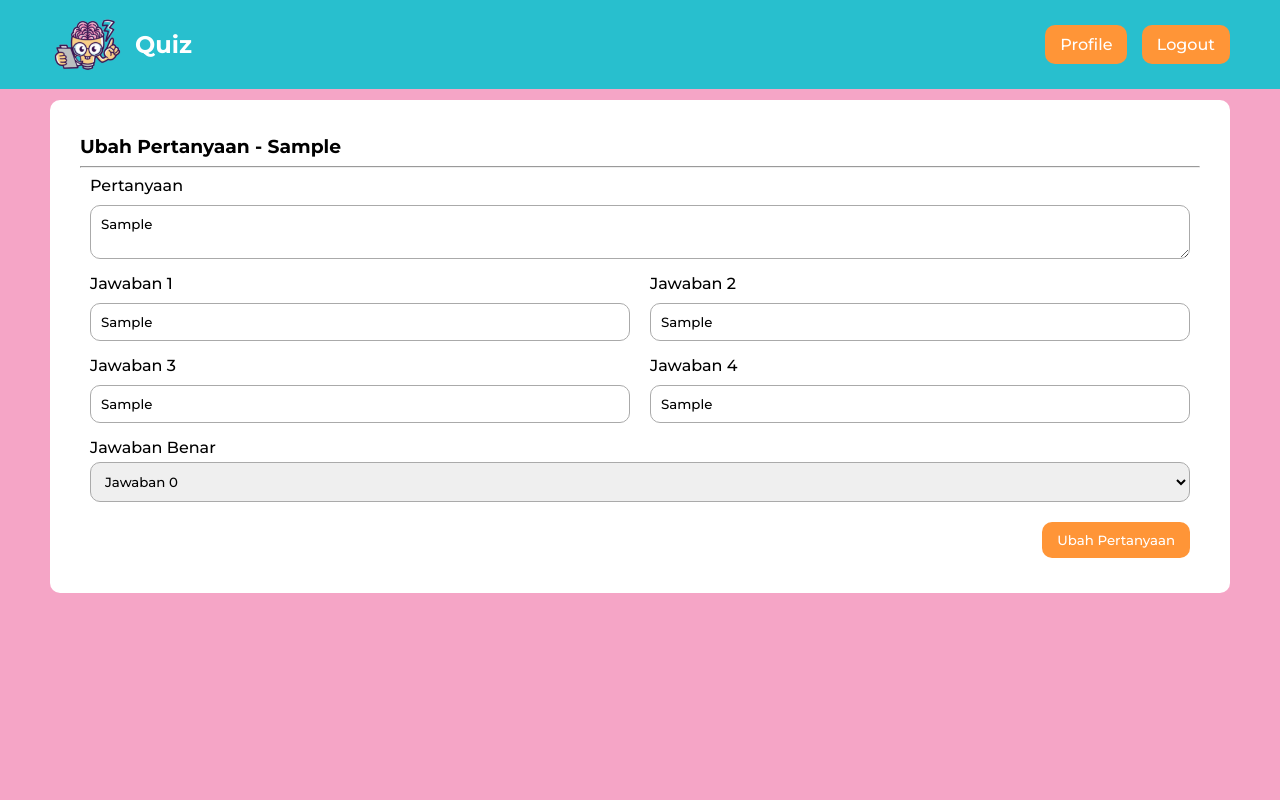
After one commit to hako-975/quiz, a PHP site: page /ubah_pertanyaan.php?id_pertanyaan=1 in a window 1280 px wide. The commit adds this page. Run offline with PHP 8.4, Linux system fonts and the light colour scheme; a user stored in the database is signed in; data comes from the database, SQL or seed files in the repository; tables that the repository leaves empty hold one stand-in row (values such as "Sample post").

Commit message:
crud pertanyaan

```diff
--- a/login.php
+++ b/login.php
@@ -53,7 +53,7 @@
 	<div class="container anti-navbar">
 		<form method="post" class="form">
 			<img src="img/logo.png" alt="Logo">
-		  	<h2 class="title">Form Login</h2>
+		  	<h3 class="title">Form Login</h3>
             <hr>
 		  	<label class="label" for="username">Username</label>
 		  	<input class="input" type="text" id="username" name="username" required>
--- a/registrasi.php
+++ b/registrasi.php
@@ -65,7 +65,7 @@
 	<div class="container anti-navbar">
 		<form method="post" class="form">
 			<img src="img/logo.png" alt="Logo">
-		  	<h2 class="title">Form Registrasi</h2>
+		  	<h3 class="title">Form Registrasi</h3>
             <hr>
             <label class="label" for="username">Username</label>
             <input class="input" type="text" id="username" name="username" required>
--- a/style.css
+++ b/style.css
@@ -10,6 +10,12 @@ body {
 
 .container {
   padding: 15px 50px;
+}
+
+@media (max-width: 576px) {
+  .container {
+    padding: 10px;
+  }
 }
 
 .navbar {
@@ -126,7 +132,7 @@ body {
   width: 100%;
 }
 
-.form h1, .form h2 {
+.form h1, .form h3 {
   margin: 5px 0;
 }
 
@@ -200,7 +206,7 @@ body {
   background-color: #fff;
 }
 
-.profile h1, .profile h2 {
+.profile h1, .profile h3 {
   margin-bottom: 0;
 }
 
@@ -343,3 +349,20 @@ body {
 .mt-10 {
   margin-top: 10px;
 }
+
+.row {
+  display: flex;
+  flex-wrap: wrap;
+}
+
+.col {
+  flex: 1;
+  padding: 0 10px;
+}
+
+@media (max-width: 768px) {
+  .col {
+    flex-basis: 100%;
+    width: 100%;
+  }
+}
--- a/ubah_password.php
+++ b/ubah_password.php
@@ -71,7 +71,7 @@
 
     <div class="container anti-navbar">
         <form method="post" class="form form-left">
-            <h2>Ubah Password - <?= $data_user['username']; ?></h2>
+            <h3>Ubah Password - <?= $data_user['username']; ?></h3>
             <hr>
             <label class="label" for="password_lama">Password Lama</label>
             <input class="input" type="password" id="password_lama" name="password_lama" required>
--- /dev/null
+++ b/ubah_pertanyaan.php
@@ -0,0 +1,121 @@
+<?php
+    require_once 'koneksi.php';
+
+    if (!isset($_SESSION['id_user'])) {
+        header("Location: login.php");
+        exit;
+    }
+
+    $id_user = $_SESSION['id_user'];
+    $data_user = mysqli_fetch_assoc(mysqli_query($koneksi, "SELECT * FROM user WHERE id_user = '$id_user'"));
+
+
+    $id_pertanyaan = $_GET['id_pertanyaan'];
+    $pertanyaan = mysqli_query($koneksi, "SELECT * FROM pertanyaan WHERE id_pertanyaan = '$id_pertanyaan'");
+    $data_pertanyaan = mysqli_fetch_assoc($pertanyaan);
+    $id_quiz = $data_pertanyaan['id_quiz'];
+    $cek_quiz = mysqli_query($koneksi, "SELECT * FROM quiz WHERE id_quiz = '$id_quiz' AND id_user = '$id_user'");
+
+    if (mysqli_num_rows($cek_quiz) <= 0) {
+        echo "
+            <script>
+                alert('Pertanyaan gagal diubah!')
+                window.history.back()
+            </script>
+        ";
+        exit;
+    }
+
+
+    if (isset($_POST['btnUbah'])) {
+        $pertanyaan = htmlspecialchars($_POST['pertanyaan']);
+        $jawaban1 = htmlspecialchars($_POST['jawaban1']);
+        $jawaban2 = htmlspecialchars($_POST['jawaban2']);
+        $jawaban3 = htmlspecialchars($_POST['jawaban3']);
+        $jawaban4 = htmlspecialchars($_POST['jawaban4']);
+        $jawaban_benar = htmlspecialchars($_POST['jawaban_benar']);
+
+        $ubah_pertanyaan = mysqli_query($koneksi, "UPDATE pertanyaan SET pertanyaan = '$pertanyaan', jawaban1 = '$jawaban1', jawaban2 = '$jawaban2', jawaban3 = '$jawaban3', jawaban4 = '$jawaban4', jawaban_benar = '$jawaban_benar' WHERE id_pertanyaan = '$id_pertanyaan' AND id_quiz = '$id_quiz'");
+
+        if ($ubah_pertanyaan) {
+            echo "
+                <script>
+                    alert('Pertanyaan berhasil diubah!')
+                    window.location.href='detail_quiz.php?id_quiz=$id_quiz'
+                </script>
+            ";
+            exit;
+        } else {
+            echo "
+                <script>
+                    alert('Pertanyaan gagal diubah!')
+                    window.history.back()
+                </script>
+            ";
+            exit;
+        }
+    }
+ ?>
+
+<html>
+<head>
+    <?php include_once 'head.php'; ?>
+    <title>Ubah Pertanyaan - <?= $data_pertanyaan['pertanyaan']; ?></title>
+</head>
+<body>
+    <?php include_once 'navbar.php'; ?>
+
+    <div class="container anti-navbar">
+        <form method="post" class="form form-100">
+            <h3>Ubah Pertanyaan - <?= $data_pertanyaan['pertanyaan']; ?></h3>
+            <hr>
+            <div class="row">
+                <div class="col">
+                    <label class="label" for="pertanyaan">Pertanyaan</label>
+                    <textarea class="input" id="pertanyaan" name="pertanyaan" required><?= $data_pertanyaan['pertanyaan']; ?></textarea>
+                </div>
+            </div>
+            <div class="row">
+                <div class="col">
+                    <label class="label" for="jawaban1">Jawaban 1</label>
+                    <input class="input" type="text" id="jawaban1" name="jawaban1" value="<?= $data_pertanyaan['jawaban1']; ?>" required>
+                </div>
+
+                <div class="col">
+                    <label class="label" for="jawaban2">Jawaban 2</label>
+                    <input class="input" type="text" id="jawaban2" name="jawaban2" value="<?= $data_pertanyaan['jawaban2']; ?>" required>
+                </div>
+            </div>
+            <div class="row">
+                <div class="col">
+                    <label class="label" for="jawaban3">Jawaban 3</label>
+                    <input class="input" type="text" id="jawaban3" name="jawaban3" value="<?= $data_pertanyaan['jawaban3']; ?>" required>
+                </div>
+                <div class="col">
+                    <label class="label" for="jawaban4">Jawaban 4</label>
+                    <input class="input" type="text" id="jawaban4" name="jawaban4" value="<?= $data_pertanyaan['jawaban4']; ?>" required>
+                </div>
+            </div>
+            <div class="row">
+                <div class="col">
+                    <label for="jawaban_benar">Jawaban Benar</label>
+                    <select name="jawaban_benar" id="jawaban_benar" class="input">
+                        <option value="<?= $data_pertanyaan['jawaban_benar']; ?>">Jawaban <?= $data_pertanyaan['jawaban_benar']; ?></option>
+                        <option disabled>------------------</option>
+                        <option value="1">Jawaban 1</option>
+                        <option value="2">Jawaban 2</option>
+                        <option value="3">Jawaban 3</option>
+                        <option value="4">Jawaban 4</option>
+                    </select>
+                </div>
+            </div>
+            <div class="row">
+                <div class="col">
+                    <button type="submit" class="button align-right" name="btnUbah">Ubah Pertanyaan</button>
+                </div>
+            </div>
+        </form>
+    </div>
+
+</body>
+</html>
--- a/ubah_profile.php
+++ b/ubah_profile.php
@@ -62,7 +62,7 @@
 
     <div class="container anti-navbar">
         <form method="post" class="form form-left">
-            <h2>Ubah Profile - <?= $data_user['username']; ?></h2>
+            <h3>Ubah Profile - <?= $data_user['username']; ?></h3>
             <hr>
             <label class="label" for="username">Username</label>
             <input class="input" type="text" id="username" name="username" value="<?= $data_user['username']; ?>" required>
```
Also changed, not shown: detail_quiz.php (added, +73 -0 lines), hapus_pertanyaan.php (added, +48 -0 lines), index.php (+5 -5 lines), profile.php (+14 -5 lines), tambah_pertanyaan.php (added, +114 -0 lines), tambah_quiz.php (+35 -12 lines).
